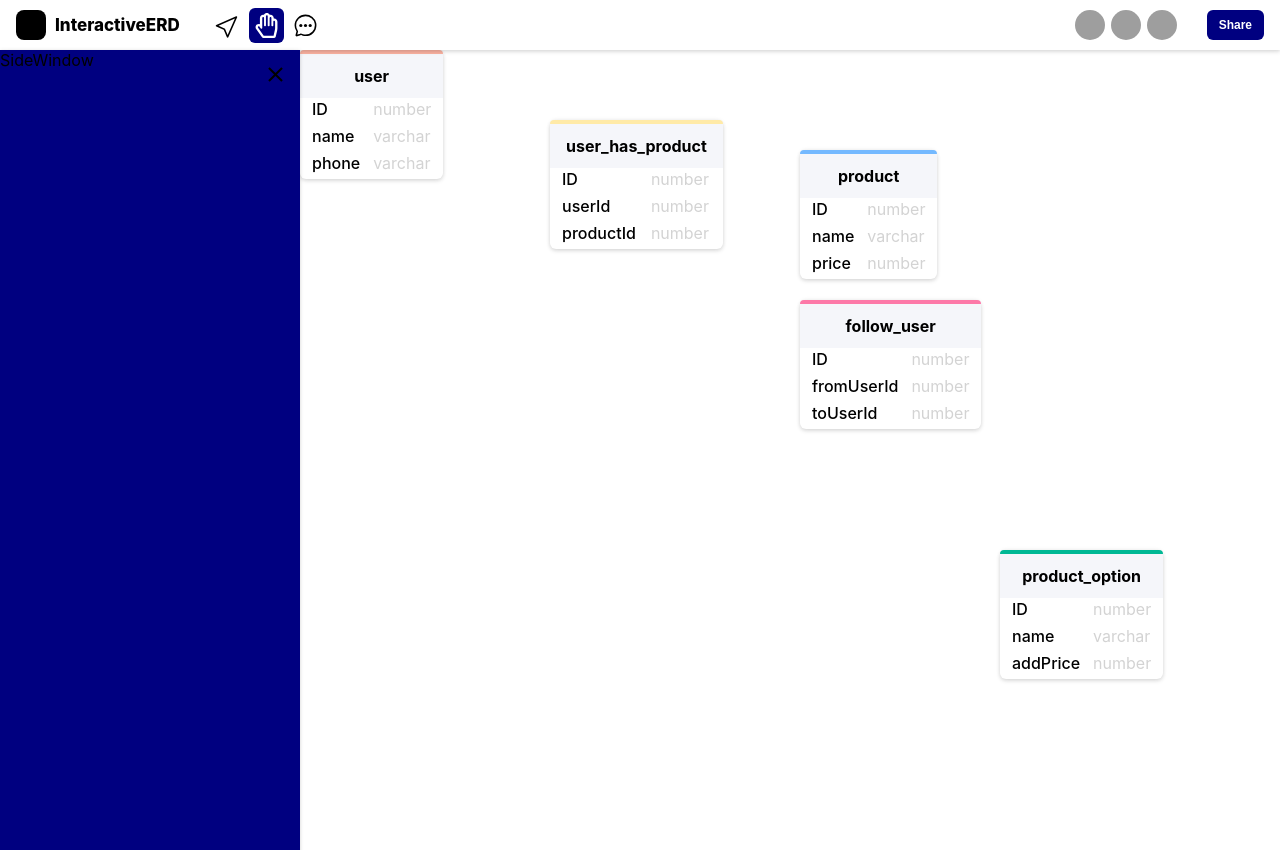
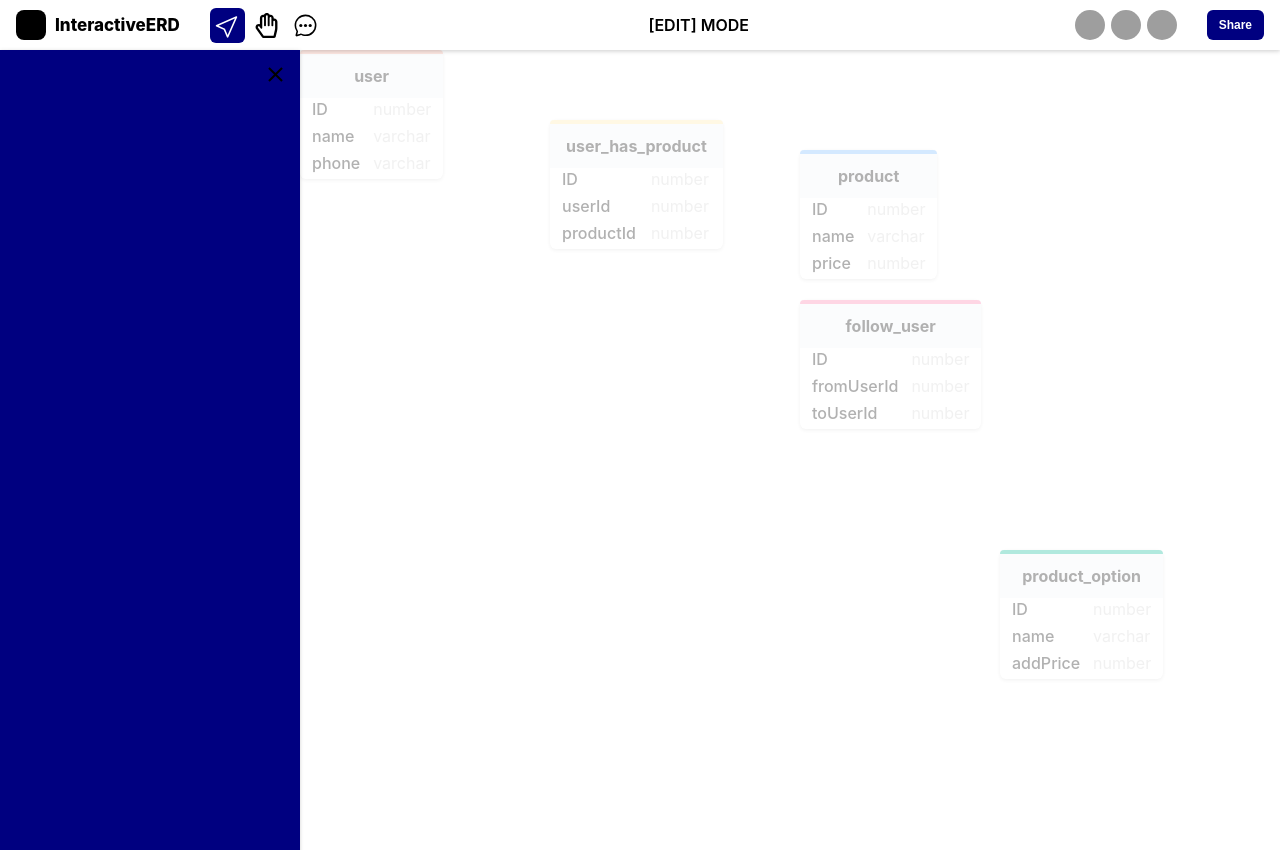
Before and after one commit to InteractiveERD/interactive-erd-service-website, a Next.js app: page /app/diagram in a window 1280 px wide. Built offline with nearby package versions, Linux system fonts and the light colour scheme; grey boxes are pictures that could not be loaded.

Commit message:
:sparkles: mode indicator

```diff
--- a/components/common/DiagramHeader.tsx
+++ b/components/common/DiagramHeader.tsx
@@ -1,5 +1,5 @@
 import { HeaderAvatar } from 'interfaces/view/header.interface';
-import React from 'react';
+import React, { useEffect } from 'react';
 import styled from 'styled-components';
 import { Column, Row } from './styled-common-components';
 import { FaRegHandPaper } from 'react-icons/fa';
@@ -8,15 +8,20 @@ import { IoChatbubbleEllipsesOutline } from 'react-icons/io5';
 import { BOX_SHADOW, SMALL_HEADER_HEIGHT } from 'constants/view.const';
 import Image from 'next/image';
 import { useRecoilState } from 'recoil';
-import { DiagramTool, toolModeState } from 'modules/diagramModule';
-import { DiagramToolIcon } from 'interfaces/view/diagram.interface';
+import { DiagramTools, DiagramToolType, tableState, toolModeState } from 'modules/diagramModule';
+import { DiagramTool, DiagramToolIcon } from 'interfaces/view/diagram.interface';
 
 function DiagramHeader() {
    const LOGO_NAME = 'InteractiveERD';
 
    const [toolMode, setToolMode] = useRecoilState(toolModeState);
+   const [selectedTable, setTable] = useRecoilState(tableState);
 
-   const handleToolMode = (name: DiagramTool) => setToolMode(name);
+   const handleToolMode = (mode: DiagramTool) => setToolMode(mode);
+
+   useEffect(() => {
+      setTable(undefined);
+   }, [toolMode]);
 
    return (
       <DiagramHeaderWrap>
@@ -30,9 +35,9 @@ function DiagramHeader() {
                {TOOLS.map((tool: DiagramToolIcon) => {
                   return (
                      <ToolIcon
-                        key={tool.name}
-                        isSelected={toolMode === tool.name}
-                        onClick={() => handleToolMode(tool.name)}
+                        key={tool.mode.type}
+                        isSelected={toolMode.type === tool.mode.type}
+                        onClick={() => handleToolMode(tool.mode)}
                      >
                         {tool.children}
                      </ToolIcon>
@@ -40,6 +45,10 @@ function DiagramHeader() {
                })}
             </InteractiveTools>
          </LeftSideWrap>
+
+         <MiddleSideWrap>
+            <Text>[{toolMode.name.toUpperCase()}] MODE</Text>
+         </MiddleSideWrap>
 
          <RightSideWrap>
             <Collaborators>
@@ -87,15 +96,15 @@ const MOCK_AVARARS: HeaderAvatar[] = [
 
 const TOOLS: DiagramToolIcon[] = [
    {
-      name: DiagramTool.EDIT,
+      mode: DiagramTools[0],
       children: <BsCursor size={25} />,
    },
    {
-      name: DiagramTool.DRAG,
+      mode: DiagramTools[1],
       children: <FaRegHandPaper size={25} />,
    },
    {
-      name: DiagramTool.COMMENT,
+      mode: DiagramTools[2],
       children: <IoChatbubbleEllipsesOutline size={25} />,
    },
 ];
@@ -131,6 +140,15 @@ const DiagramHeaderWrap = styled.section`
 const LeftSideWrap = styled(Row)`
    gap: 30px;
 `;
+
+const MiddleSideWrap = styled(Row)`
+   ${Text} {
+      font-weight: 12px;
+      font-weight: 600;
+      color : black;
+   }
+`;
+
 const RightSideWrap = styled(Row)`
    gap: 30px;
 `;
--- a/components/diagram/DraggableTable.tsx
+++ b/components/diagram/DraggableTable.tsx
@@ -1,22 +1,25 @@
-import Draggable from 'components/common/Draggable';
+// import Draggable from 'components/common/Draggable';
 import { BOX_SHADOW, SIDE_WINDOW_WIDTH, SMALL_HEADER_HEIGHT } from 'constants/view.const';
 import { Table, TableTuple } from 'interfaces/network/table.interfaces';
 import React, { useEffect, useRef } from 'react';
 import styled from 'styled-components';
 import { useRecoilState } from 'recoil';
-import { DiagramTool, toolModeState } from 'modules/diagramModule';
+import { DiagramToolType, tableState, toolModeState } from 'modules/diagramModule';
+import { DiagramTool } from 'interfaces/view/diagram.interface';
 
 type Props = {
    table: Table;
+   toolMode: DiagramTool;
+   isSelected: boolean;
+   onClick: (table: Table) => void;
 };
 
-function DraggableTable({ table }: Props) {
-   const [toolMode] = useRecoilState(toolModeState);
+function DraggableTable({ table, toolMode, isSelected, onClick }: Props) {
    const draggableRef = useRef<HTMLDivElement>(null);
    const tableRef = useRef<HTMLTableElement>(null);
 
-   const isDragMode = toolMode === DiagramTool.DRAG;
-   const isEditMode = toolMode === DiagramTool.EDIT;
+   const isDragMode = toolMode.type === DiagramToolType.DRAG;
+   const isEditMode = toolMode.type === DiagramToolType.EDIT;
 
    const getCurrentPosition = (el: HTMLElement) => {
       const transform = el.style.transform;
@@ -99,7 +102,11 @@ function DraggableTable({ table }: Props) {
    }, [toolMode]);
 
    return (
-      <Draggable draggableRef={draggableRef}>
+      <Draggable
+         ref={draggableRef}
+         onClick={() => onClick(table)}
+         isSelected={isEditMode ? isSelected : true}
+      >
          <TableWrap ref={tableRef} toolMode={toolMode}>
             <TableHeadWrap>
                <TableHeadRow>
@@ -130,10 +137,20 @@ export default React.memo(DraggableTable);
 // common
 const TBody = styled.tbody``;
 
+//
+const Draggable = styled.div<{ isSelected: boolean }>`
+   user-select: none;
+   -moz-user-select: none;
+   -khtml-user-select: none;
+   -webkit-user-select: none;
+   -o-user-select: none;
+   opacity: ${({ isSelected }) => (isSelected ? 1.0 : 0.3)};
+`;
+
 const TableWrap = styled.table<{ toolMode: DiagramTool }>`
-   ${({ toolMode }) => toolMode === DiagramTool.EDIT && `cursor : pointer;`}
-   ${({ toolMode }) => toolMode === DiagramTool.DRAG && `cursor : grab;`}
-   ${({ toolMode }) => toolMode === DiagramTool.COMMENT && `cursor : help;`}
+   ${({ toolMode }) => toolMode.type === DiagramToolType.EDIT && `cursor : pointer;`}
+   ${({ toolMode }) => toolMode.type === DiagramToolType.DRAG && `cursor : grab;`}
+   ${({ toolMode }) => toolMode.type === DiagramToolType.COMMENT && `cursor : help;`}
    position: absolute;
    background-color: white;
    border-radius: 6px;
--- a/components/diagram/SideWindow.tsx
+++ b/components/diagram/SideWindow.tsx
@@ -1,7 +1,9 @@
-import React from "react";
-import styled from "styled-components";
-import { IoMdClose } from "react-icons/io";
-import { SIDE_WINDOW_WIDTH, SMALL_HEADER_HEIGHT } from "constants/view.const";
+import React from 'react';
+import styled from 'styled-components';
+import { IoMdClose } from 'react-icons/io';
+import { SIDE_WINDOW_WIDTH, SMALL_HEADER_HEIGHT } from 'constants/view.const';
+import { useRecoilState } from 'recoil';
+import { tableState } from 'modules/diagramModule';
 
 type Props = {
    isOpen: boolean;
@@ -9,6 +11,7 @@ type Props = {
 };
 
 function SideWindow({ isOpen, setOpen }: Props) {
+   const [selectedTable, setTable] = useRecoilState(tableState);
 
    const onClose = () => setOpen(false);
    return (
@@ -18,7 +21,7 @@ function SideWindow({ isOpen, setOpen }: Props) {
                <CloseButton onClick={onClose}>
                   <IoMdClose size={25} />
                </CloseButton>
-          SideWindow
+               {JSON.stringify(selectedTable, null, '\t')}
             </SideWindowWrap>
          )}
       </>
@@ -36,8 +39,8 @@ const SideWindowWrap = styled.section`
    width: ${SIDE_WINDOW_WIDTH}px;
    background-color: navy;
    box-shadow: 0 0 4px 0 rgba(0, 0, 0, 0.08), 0 2px 4px 0 rgba(0, 0, 0, 0.12);
-  z-index : 100;
-  margin-top : ${SMALL_HEADER_HEIGHT}px;
+   z-index: 100;
+   margin-top: ${SMALL_HEADER_HEIGHT}px;
 `;
 
 const CloseButton = styled.div`
--- a/modules/diagramModule.ts
+++ b/modules/diagramModule.ts
@@ -1,14 +1,36 @@
+import { Table } from 'interfaces/network/table.interfaces';
+import { DiagramTool } from 'interfaces/view/diagram.interface';
 import { atom, selector } from 'recoil';
 
-export enum DiagramTool {
+export enum DiagramToolType {
    EDIT,
    DRAG,
    COMMENT,
 }
 
+export const DiagramTools  : DiagramTool[] = [
+   {
+      type : DiagramToolType.EDIT,
+      name : "edit",
+   },
+   {
+      type : DiagramToolType.DRAG,
+      name : "drag",
+   },
+   {
+      type : DiagramToolType.COMMENT,
+      name : "comment",
+   },
+]
+
 const toolModeState = atom<DiagramTool>({
    key: `toolModeState-${new Date()}`,
-   default: DiagramTool.DRAG,
+   default: DiagramTools[0],
 });
 
-export { toolModeState };
+const tableState = atom<Table | undefined>({
+   key: `tableState-${new Date()}`,
+   default: undefined,
+});
+
+export { toolModeState, tableState };
--- a/pages/app/diagram.tsx
+++ b/pages/app/diagram.tsx
@@ -1,5 +1,5 @@
 import DiagramLayout from 'components/common/DiagramLayout';
-import React, { ReactElement, useRef, useState } from 'react';
+import React, { ReactElement, useEffect, useRef, useState } from 'react';
 import styled from 'styled-components';
 import { IoIosArrowForward } from 'react-icons/io';
 import SideWindow from 'components/diagram/SideWindow';
@@ -8,15 +8,23 @@ import DraggableTable from 'components/diagram/DraggableTable';
 import { Table } from 'interfaces/network/table.interfaces';
 import { GetServerSideProps } from 'next';
 import { useRecoilState } from 'recoil';
-import { DiagramTool, toolModeState } from 'modules/diagramModule';
+import {  DiagramToolType, tableState, toolModeState } from 'modules/diagramModule';
 
 function DiagramPage({ tables }: { tables: Table[] }) {
+   // states
    const [isOpenSideWindow, setOpenSideWindow] = useState(true);
-   const [toolMode, setToolMode] = useRecoilState(toolModeState);
-
+   const [selectedTable, setTable] = useRecoilState(tableState);
+   const [toolMode] = useRecoilState(toolModeState);
 
    // handlers
    const onOpenSideWindow = () => setOpenSideWindow(true);
+   const onClickTable = (table: Table) => {
+      const isEditMode = toolMode.type === DiagramToolType.EDIT;
+      if (isEditMode) {
+         const copiedTableObj = Object.assign({}, table);
+         setTable(copiedTableObj);
+      }
+   };
 
    return (
       <DiagramPageWrap>
@@ -25,9 +33,17 @@ function DiagramPage({ tables }: { tables: Table[] }) {
          </SideOpenArrow>
          <SideWindow isOpen={isOpenSideWindow} setOpen={setOpenSideWindow} />
 
-         <DiagramArea id="diagram-area" isOpen={isOpenSideWindow}>
+         <DiagramArea isOpen={isOpenSideWindow}>
             {tables.map((table: Table) => {
-               return <DraggableTable key={table.id} table={table} />;
+               return (
+                  <DraggableTable
+                     key={table.id}
+                     table={table}
+                     onClick={onClickTable}
+                     isSelected={table.name === selectedTable?.name}
+                     toolMode={toolMode}
+                  />
+               );
             })}
          </DiagramArea>
       </DiagramPageWrap>
@@ -55,7 +71,7 @@ const MOCK_TABLES: Table[] = [
       id: 0,
       name: 'user',
       alias: 'u',
-      color : "#fab1a0",
+      color: '#fab1a0',
       isDraggable: false,
       tuples: [
          {
@@ -78,7 +94,7 @@ const MOCK_TABLES: Table[] = [
       id: 1,
       name: 'product',
       alias: 'p',
-      color : "#74b9ff",
+      color: '#74b9ff',
       isDraggable: false,
       tuples: [
          {
@@ -101,7 +117,7 @@ const MOCK_TABLES: Table[] = [
       id: 2,
       name: 'user_has_product',
       alias: 'uhp',
-      color : "#ffeaa7",
+      color: '#ffeaa7',
       isDraggable: false,
       tuples: [
          {
@@ -124,7 +140,7 @@ const MOCK_TABLES: Table[] = [
       id: 3,
       name: 'follow_user',
       alias: 'fu',
-      color : "#fd79a8",
+      color: '#fd79a8',
       isDraggable: false,
       tuples: [
          {
@@ -147,7 +163,7 @@ const MOCK_TABLES: Table[] = [
       id: 4,
       name: 'product_option',
       alias: 'po',
-      color : "#00b894",
+      color: '#00b894',
       isDraggable: false,
       tuples: [
          {
```
Also changed, not shown: interfaces/view/diagram.interface.ts (+11 -6 lines). Lines whose indentation alone changed are shown as unchanged.
